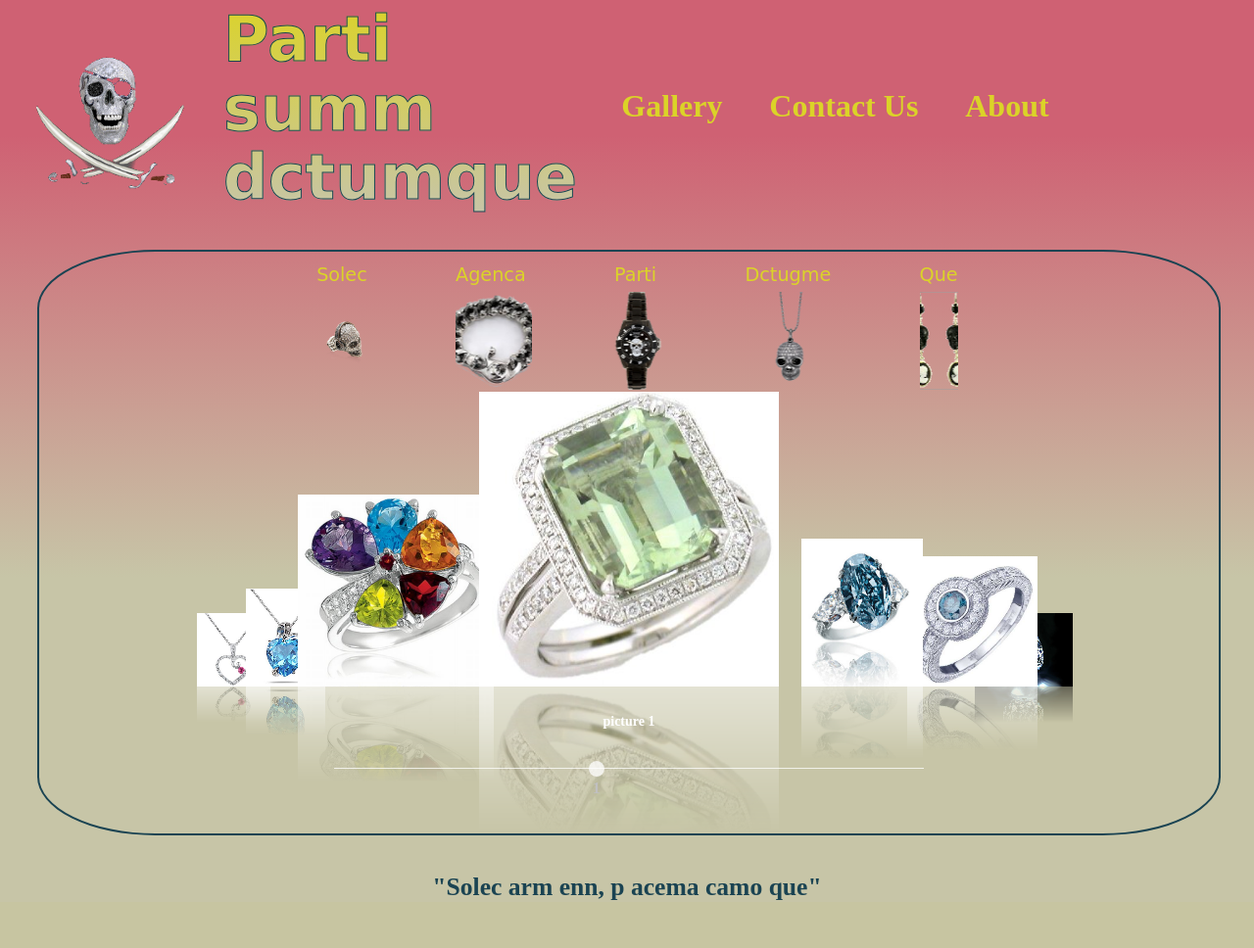
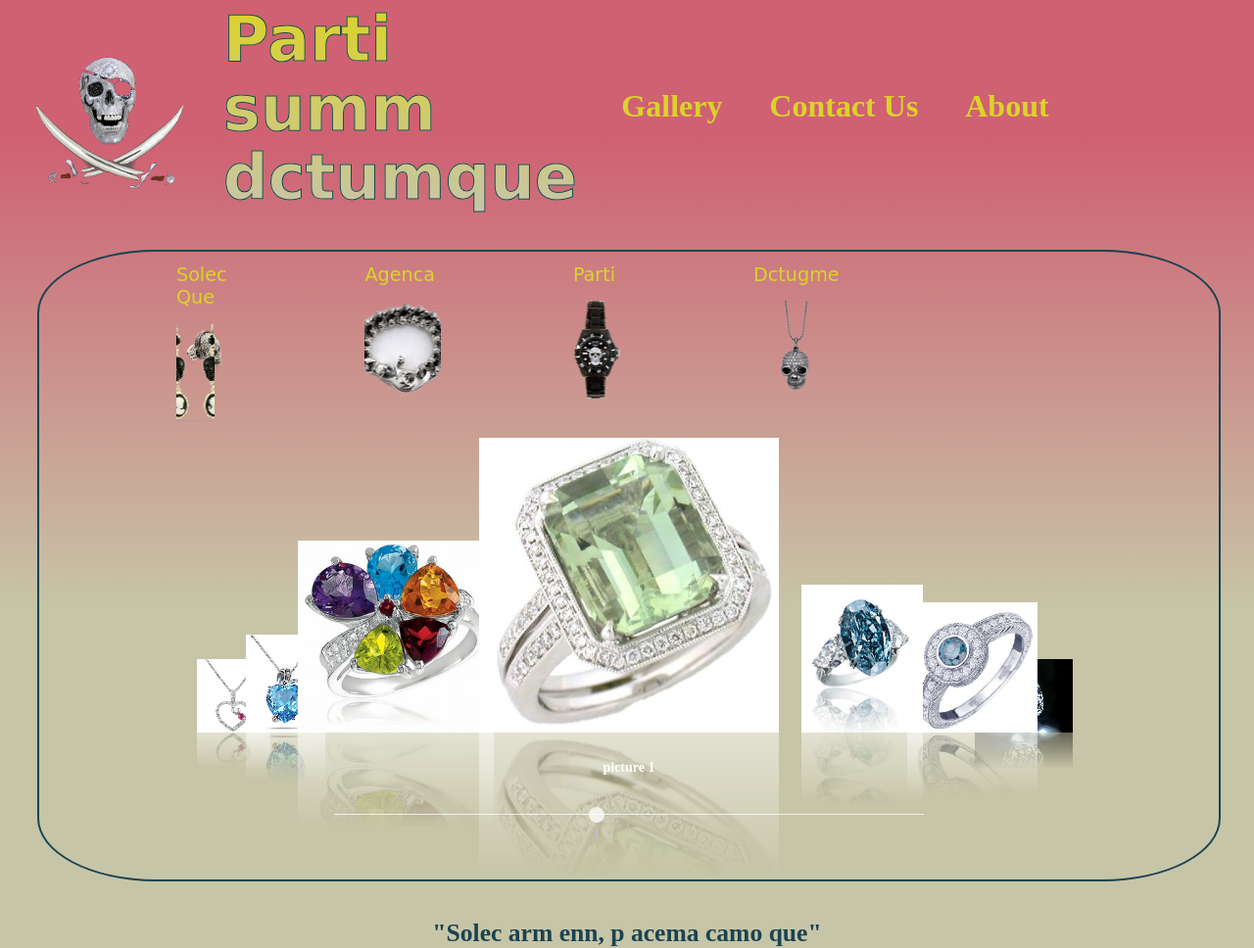
Before and after one commit to nirnaor/DiamondsGallery, a PHP site: page /html/gallery.html in a window 1280 px wide. Shown: the whole page at 98% size. Before the commit the page ends 919 px from the top, so only its background shows below. Run offline with PHP 8.4, Linux system fonts and the light colour scheme; some web fonts are replaced.

Commit message:
menu is in the right place now

```diff
--- a/css/gallery.css
+++ b/css/gallery.css
@@ -1,8 +1,8 @@
 #categories #categorieslist
 {
-        width: 70%;
-	margin-left: 20%;
-	margin-right: 15%;
+        width: 80%;
+	margin-left: 6%;
+	margin-right: 10%;
 	margin-top: 1%;
 
 }
@@ -12,7 +12,8 @@
     display: inline;
 	background-repeat: no-repeat;
 	background-position: center;
-	margin: 5%;
+	margin: 7%;
+
 	color: #DBD328;
     font-family: 'eater', cursive;
 	padding-bottom: 16%;
@@ -48,6 +49,6 @@
 
 #galleryflow
 {
-	margin-top: 9%;
+	margin-top: 11%;
 
 }
```
